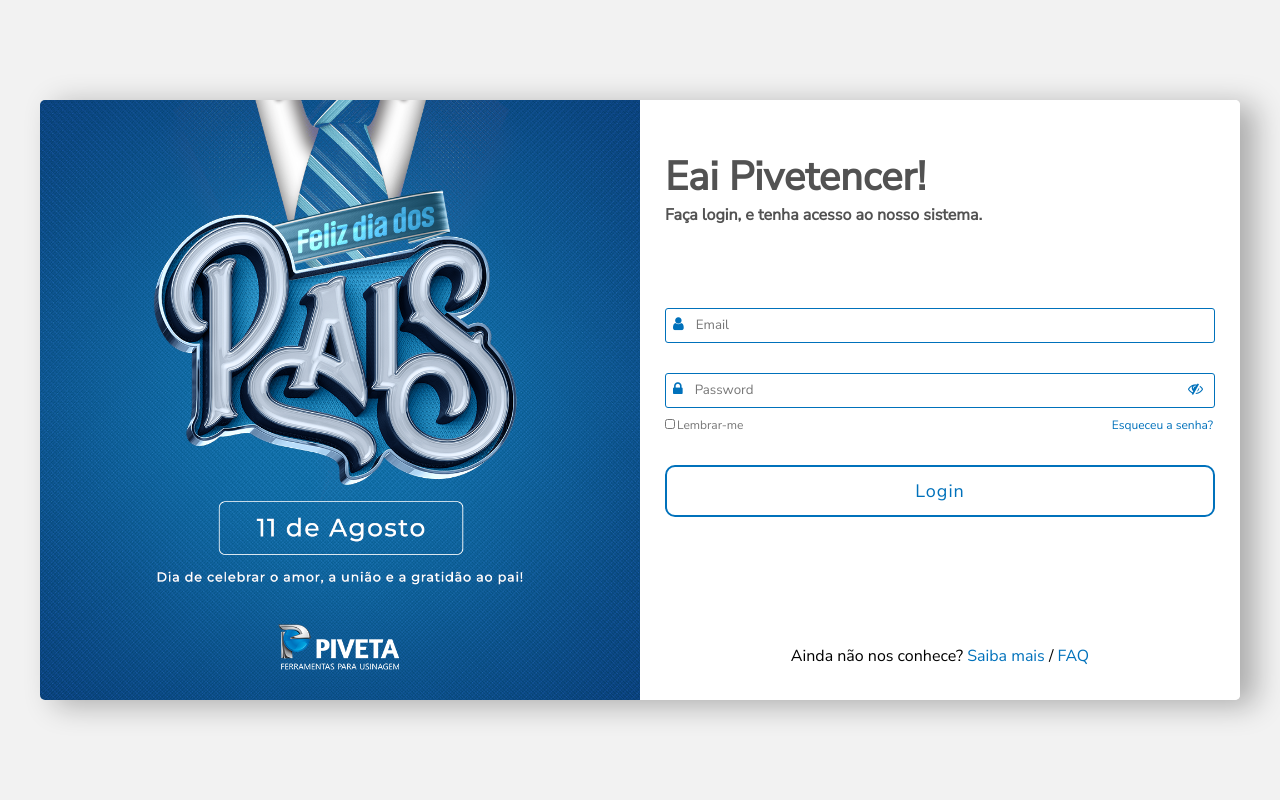
After one commit to EduardoMnzs/Tracking-piveta, a Flask app: page /login in a window 1280 px wide. The commit adds this page. Run offline with Flask 3, Linux system fonts and the light colour scheme; some libraries are stand-ins or nearby versions.

Commit message:
Login ok - banco de dados integrado

```diff
--- a/app/routes.py
+++ b/app/routes.py
@@ -1,10 +1,16 @@
 from app import app
-from flask import Flask, render_template, request, Response, jsonify
+from flask import Flask, render_template, request, Response, jsonify, session, redirect
 import psycopg2
 from psycopg2.extras import RealDictCursor
 from datetime import datetime
 from .utils.tracking import fetch_tracking_info
 from .utils.bipagem import gen
+from werkzeug.exceptions import default_exceptions
+from werkzeug.security import check_password_hash
+from .utils.login import errorhandler, login_required, not_login_required
+
+app.secret_key = 'piveta'
+
 
 DB_HOST = "localhost"
 DB_NAME = "Piveta"
@@ -22,16 +28,53 @@ def connect_db():
     )
     return conn
 
+@app.route("/login", methods=["GET", "POST"])
+def login():
+    db_connection = connect_db()
+    cursor = db_connection.cursor()
+
+    if request.method == "POST":
+        email = request.form.get("email")
+        password = request.form.get("password")
+        cursor.execute("SELECT * FROM usuario WHERE email = %s;", (email,))
+        rows = cursor.fetchone()
+
+        if not rows or not check_password_hash(rows[2], password):
+            cursor.close()
+            db_connection.close()
+            return render_template("login.html", msg="Credenciais inválidas!")
+
+        session["user_id"] = rows[0]
+
+        if request.form.get('lembrar_me'):
+            app.config["PERMANENT_SESSION_LIFETIME"] = 604800  # uma semana
+        else:
+            app.config["PERMANENT_SESSION_LIFETIME"] = 7200  # duas horas
+
+        cursor.close()
+        db_connection.close()
+        return redirect("/")
+    else:
+        return render_template("login.html")
+
+@app.route("/logout", methods=["GET"])
+def logout():
+    session.clear()
+    return redirect("/login")
+
 @app.route("/")
-@app.route("/index")
+@app.route("/index", methods=["GET"])
+@login_required
 def index():
     return render_template('index.html')
 
-@app.route("/rastreio")
+@app.route("/rastreio", methods=["GET"])
+@login_required
 def rastreio():
     return render_template('rastreio.html')
 
 @app.route("/status", methods=['GET','POST'])
+@login_required
 def status():
     registros = None
     error = None
@@ -64,23 +107,27 @@ def selecionar_imagem(status):
         return "entregue.png"
 
 
-@app.route("/api/rastreio/<codigo_rastreio>")
+@app.route("/api/rastreio/<codigo_rastreio>", methods=["GET"])
+@login_required
 def api_rastreio(codigo_rastreio):
     registros, error = fetch_tracking_info(codigo_rastreio)
     if error:
         return {"error": error}, 400
     return {"registros": registros}, 200
 
-@app.route("/bipagem")
+@app.route("/bipagem", methods=["GET"])
+@login_required
 def bipagem():
     return render_template('bipagem.html')
 
-@app.route('/video_feed')
+@app.route('/video_feed', methods=["GET"])
+@login_required
 def video_feed():
     return Response(gen(), mimetype='multipart/x-mixed-replace; boundary=frame')
     pass #Remova para testes, ass. Eu do passado
 
 @app.route('/add_produtos', methods=['POST'])
+@login_required
 def add_produtos():
     data = request.get_json()
     produtos = data['produtos']
@@ -104,11 +151,13 @@ def add_produtos():
 
     return jsonify({"message": "Produtos adicionados com sucesso!"}), 201
 
-@app.route("/relatorios")
+@app.route("/relatorios", methods=["GET"])
+@login_required
 def relatorios():
     return render_template('relatorios.html')
 
-@app.route("/test")
+@app.route("/test", methods=["GET"])
+@login_required
 def test():
     return render_template('test.html')
 
--- /dev/null
+++ b/app/static/css/login.css
@@ -0,0 +1,187 @@
+* {
+    margin: 0;
+    padding: 0;
+    box-sizing: border-box;
+    font-family: 'Nunito Sans', sans-serif;
+}
+
+.container {
+    background: #f2f2f2;
+    display: flex;
+    justify-content: center;
+    align-items: center;
+    min-height: 100vh;
+}
+
+.alert {
+    position: relative;
+    padding: 16px;
+    background-color: #f44336; /* Red */
+    color: white;
+    margin-bottom: 4px;
+    border-radius: 16px;
+}
+
+.closebtn {
+    margin-left: 15px;
+    color: white;
+    font-weight: bold;
+    float: right;
+    font-size: 22px;
+    line-height: 20px;
+    cursor: pointer;
+    transition: 0.3s;
+}
+
+.login {
+    width: 1200px;
+    min-height: 400px;
+    overflow: hidden;
+    border-radius: 5px;
+    background: #fff;
+    display: flex;
+    box-shadow: 15px 5px 30px rgba(0, 0, 0, 0.3);
+}
+
+.image-container {
+    flex-basis: 50%;
+    display: flex;
+    justify-content: center;
+    align-items: center;
+    flex-direction: column;
+
+    img {
+        width: 100%;
+    }
+}
+
+.loginform {
+    flex-basis: 50%;
+    background: #fff;
+    padding: 25px;
+    position: flex;
+
+    h1 {
+        text-align: left;
+        margin-top: 25px;
+        font-size: 2.5em;
+        color: #525252;
+    }
+
+    h2 {
+        text-align: left;
+        font-size: 1.0em;
+        margin-bottom: 20px;
+        color: #525252;
+    }
+}
+
+.input-box {
+    position: relative;
+    border-radius: 3px;
+    background: transparent;
+    outline: none;
+    border: 1px solid #0071BB;
+    width: 100%;
+    height: 35px;
+    margin: 30px 0;
+    margin-bottom: 0;
+
+    input {
+        background: transparent;
+        width: 85%;
+        outline: none;
+        border: 0;
+        padding-left: 5px;
+    }
+
+    i {
+        color: #0071BB;
+        font-size: 15px;
+        padding: 7px;
+    }
+}
+
+::placeholder{
+   color: #777;
+}
+
+.options {
+    margin-top: 5px;
+    list-style: none;
+    display: flex;
+    justify-content: space-between;
+    margin-bottom: 30px;
+
+    li a {
+        border: 2px solid #fff;
+        font-size: 12px;
+        text-decoration: none;
+    }
+
+    li input {
+        width: 10px;
+        height: 10px;
+    }
+}
+
+.lembrar_me {
+    color: #777;
+}
+
+#show-password {
+    position: absolute;
+    right: 4px;
+}
+
+.link {
+    color: #0071BB;
+    text-decoration: none;
+}
+
+.left {
+    text-align: left;
+}
+
+.right {
+    text-align: right;
+}
+
+.btn-submit {
+    width: 100%;
+    position: relative;
+    display: inline-block;
+    padding: 12px;
+    text-align: center;
+    font-size: 18px;
+    letter-spacing: 1px;
+    text-decoration: none;
+    color: #0071BB;
+    background: transparent;
+    cursor: pointer;
+    transition: ease-out 0.5s;
+    border: 2px solid #0071BB;
+    border-radius: 10px;
+    box-shadow: inset 0 0 0 0 #0071BB;
+}
+
+.btn-submit:hover {
+    color: white;
+    box-shadow: inset 0 -100px 0 0 #0071BB;
+}
+
+.btn-submit:active {
+    transform: scale(0.9);
+}
+
+.about {
+    margin-top: 8.0rem;
+    text-align: center;
+}
+
+@media (max-width:768px){
+    .login{
+        flex-direction: column;
+        margin: 0 15px;
+    }
+}
--- a/app/templates/blueprint.html
+++ b/app/templates/blueprint.html
@@ -11,6 +11,8 @@
     <link rel="preconnect" href="https://fonts.googleapis.com">
     <link rel="preconnect" href="https://fonts.gstatic.com" crossorigin>
     <link href="https://fonts.googleapis.com/css2?family=Nunito+Sans:opsz@6..12&display=swap" rel="stylesheet">
+
+    <script src='https://kit.fontawesome.com/a076d05399.js' crossorigin='anonymous'></script>
 
     <link rel="stylesheet" type= "text/css" href="/static/css/blueprint.css">
 
--- a/app/templates/index.html
+++ b/app/templates/index.html
@@ -1,8 +1,10 @@
 <link href="/static/css/index.css" rel="stylesheet">
+<link rel="stylesheet" href="https://cdnjs.cloudflare.com/ajax/libs/font-awesome/4.7.0/css/font-awesome.min.css">
 
 {% extends 'blueprint.html' %}
 {% block main %}
 <div class="background">
+    <button class="back-to-top" id="backToTopBtn"><i class="fa fa-angle-up"></i></button>
     <div class="home-container">
         <div class="slider">
             <div class="slides">
--- /dev/null
+++ b/app/templates/login.html
@@ -0,0 +1,69 @@
+<link href="/static/css/login.css" rel="stylesheet">
+<link href="https://fonts.googleapis.com/css2?family=Nunito+Sans:opsz@6..12&display=swap" rel="stylesheet">
+<link rel="stylesheet" type="text/css" href="https://cdnjs.cloudflare.com/ajax/libs/font-awesome/4.7.0/css/font-awesome.css">
+<meta name="viewport" content="width=device-width, initial-scale=1.0">
+
+{% block main %}
+
+<div class="container">
+    <div class="login">
+        <div class="image-container">
+            <img src="../static/img/login.png">
+        </div>
+        <div class="loginform">
+            <h1>Eai Pivetencer!</h1>
+            <h2>Faça login, e tenha acesso ao nosso sistema.</h2>
+
+            {% if msg %}
+            <div class="alert">
+                {% else %}
+                <div class="alert" style="visibility: hidden;">
+                    {% endif %}
+                    <span class="closebtn" onclick="this.parentElement.style.visibility = 'hidden';">&times;</span>
+                    {{msg}}
+                </div>
+
+                <form method="post">
+                    <div class="input-box">
+                        <i class="fa fa-user"></i><input required class="email" type="text" name="email"
+                            placeholder="Email">
+                    </div>
+                    <div class="input-box">
+                        <i class="fa fa-lock"></i><input required class="password" type="password" name="password"
+                            placeholder="Password"><i class="fa fa-eye-slash" id="show-password"
+                            onclick="togglePassword()"></i>
+                    </div>
+                    <ul class="options">
+                        <li class="left">
+                            <input type="checkbox" name="lembrar_me"><a class="lembrar_me">Lembrar-me</a>
+                        </li>
+                        <li class="right">
+                            <a class="link" href="/recuperar" name="">Esqueceu a senha?</a>
+                        </li>
+                    </ul>
+                    <button type="submit" class="btn-submit">Login</button>
+                </form>
+                <div class="about">
+                    <p>Ainda não nos conhece? <a href="/sobre" class="link">Saiba mais</a> / <a href="/faq"
+                            class="link">FAQ</a></p>
+                </div>
+            </div>
+        </div>
+    </div>
+
+    <script>
+        function togglePassword() {
+            var passwordInput = document.querySelector('input.password');
+            var showPassElem = document.getElementById('show-password');
+            if (passwordInput.type == 'password') {
+                passwordInput.type = 'text';
+                showPassElem.className = 'fa fa-eye'
+            }
+            else {
+                passwordInput.type = 'password';
+                showPassElem.className = 'fa fa-eye-slash'
+            }
+        }
+    </script>
+
+    {% endblock %}
```
Also changed, not shown: app/static/css/index.css (+41 -7 lines), app/static/js/index.js (+17 -0 lines), app/templates/test.html (+1 -22 lines), app/utils/login.py (added, +32 -0 lines), app/build/criarBanco.py (added), app/build/criarUsuario.py (added), app/static/img/login.png (added).
